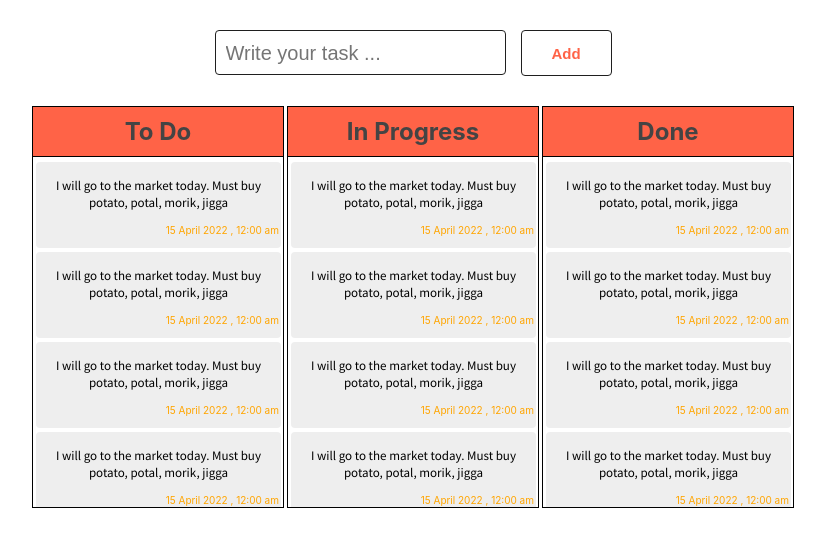
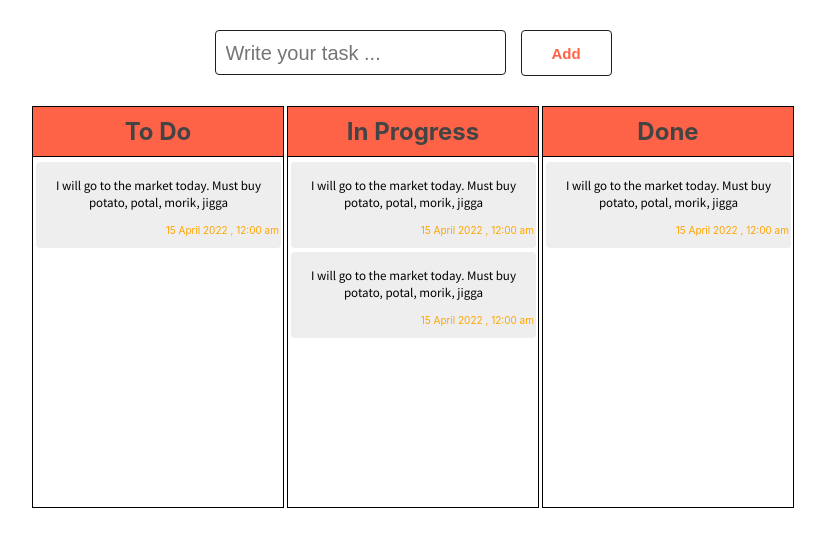
Before and after one commit to Mehedi4467/kanban-board-client, a React (Create React App) app: page / in a window 1280 px wide. Shown: the top 546 px of the page, without its empty margins (227-1052 px from the left). Built offline with nearby package versions, Linux system fonts and the light colour scheme.

Commit message:
created reuseable component

```diff
--- a/public/task.json
+++ b/public/task.json
@@ -3,24 +3,28 @@
     "_id": "631634bc010c5b89d0d1dd70",
     "task": "I will go to the market today. Must buy potato, potal, morik, jigga",
     "time": "15 April 2022 , 12:00 am",
-    "updateAt": "15 April 2022 , 12:00 pm"
+    "updateAt": "15 April 2022 , 12:00 pm",
+    "status": "new"
   },
   {
     "_id": "631634bc89cc493709433d28",
     "task": "I will go to the market today. Must buy potato, potal, morik, jigga",
     "time": "15 April 2022 , 12:00 am",
-    "updateAt": "15 April 2022 , 12:00 pm"
+    "updateAt": "15 April 2022 , 12:00 pm",
+    "status": "in-progress"
   },
   {
     "_id": "631634bcc99bbe41caf220ca",
     "task": "I will go to the market today. Must buy potato, potal, morik, jigga",
     "time": "15 April 2022 , 12:00 am",
-    "updateAt": "15 April 2022 , 12:00 pm"
+    "updateAt": "15 April 2022 , 12:00 pm",
+    "status": "in-progress"
   },
   {
     "_id": "631634bcdd546389862b27d4",
     "task": "I will go to the market today. Must buy potato, potal, morik, jigga",
     "time": "15 April 2022 , 12:00 am",
-    "updateAt": "15 April 2022 , 12:00 pm"
+    "updateAt": "15 April 2022 , 12:00 pm",
+    "status": "done"
   }
 ]
--- a/src/Components/Home/Home.js
+++ b/src/Components/Home/Home.js
@@ -1,26 +1,54 @@
 import React, { useEffect, useState } from 'react';
 import TaskInput from './TaskInput.js/TaskInput';
 import './Home.css';
-import ToDo from './ToDo/ToDo';
-import InProgress from './InProgress/InProgress';
-import TaskDone from './TaskDone/TaskDone';
+import TaskBoard from '../TaskBoard/TaskBoard';
+import TaskCard from '../TaskCard/TaskCard';
+
+
 const Home = () => {
     const [tasks, setTask] = useState([]);
+    const [progress, setProgress] = useState([]);
+    const [done, setDone] = useState([]);
     useEffect(() => {
         fetch('task.json')
             .then(res => res.json())
             .then(data => {
-                setTask(data);
+
+                if (data) {
+                    const inProgress = data.filter(x => x.status === 'in-progress');
+                    setProgress(inProgress);
+                }
+                if (data) {
+                    const dones = data.filter(x => x.status === 'done');
+                    setDone(dones);
+                }
+                if (data) {
+                    const tasks = data.filter(x => x.status === 'new');
+                    setTask(tasks);
+                }
             })
     }, [])
-    // console.log(task)
+    console.log(tasks)
     return (
         <div className='container'>
             <TaskInput></TaskInput>
+
+
             <div className='todo-section grid-container'>
-                <ToDo tasks={tasks}></ToDo>
-                <InProgress tasks={tasks}></InProgress>
-                <TaskDone tasks={tasks}></TaskDone>
+
+                <TaskBoard title={'To Do'} board_id='new'>
+                    <TaskCard tasks={tasks}></TaskCard>
+                </TaskBoard>
+
+
+                <TaskBoard title={'In Progress'} board_id='in-progress'>
+                    <TaskCard tasks={progress}></TaskCard>
+                </TaskBoard>
+
+
+                <TaskBoard title={'Done'} board_id='done'>
+                    <TaskCard tasks={done}></TaskCard>
+                </TaskBoard>
             </div>
         </div>
     );
--- a/src/Components/Home/InProgress/InProgress.js
+++ /dev/null
@@ -1,24 +0,0 @@
-import React from 'react';
-import '../Common.css';
-import { draggingOver, dragDropped, dragStarted } from '../../../utility/Drag_Drop';
-
-const InProgress = ({ tasks }) => {
-
-    return (
-        <section className='main-section' droppable='true' onDragOver={(e) => draggingOver(e)} onDrop={(e) => dragDropped(e)} >
-            <div className='title'>
-                <h2>In Progress</h2>
-            </div>
-            <div className='task-main-body' >
-                {
-                    tasks.map((task) => <div key={task._id} draggable onDragStart={(e) => dragStarted(e, task._id)} className='task'>
-                        <p className='task-text'>{task.task}</p>
-                        <p className='task-time'>{task.time}</p>
-                    </div>)
-                }
-            </div>
-        </section>
-    );
-};
-
-export default InProgress;
--- a/src/Components/Home/TaskDone/TaskDone.js
+++ /dev/null
@@ -1,22 +0,0 @@
-import React from 'react';
-import '../Common.css';
-import { draggingOver, dragDropped, dragStarted } from '../../../utility/Drag_Drop';
-const TaskDone = ({ tasks }) => {
-    return (
-        <section className='main-section' droppable='true' onDragOver={(e) => draggingOver(e)} onDrop={(e) => dragDropped(e)}>
-            <div className='title'>
-                <h2>Done</h2>
-            </div>
-            <div className='task-main-body' >
-                {
-                    tasks.map((task) => <div key={task._id} draggable onDragStart={(e) => dragStarted(e, task._id)} className='task'>
-                        <p className='task-text'>{task.task}</p>
-                        <p className='task-time'>{task.time}</p>
-                    </div>)
-                }
-            </div>
-        </section>
-    );
-};
-
-export default TaskDone;
--- a/src/Components/Home/ToDo/ToDo.js
+++ /dev/null
@@ -1,23 +0,0 @@
-import React from 'react';
-import '../Common.css';
-import { draggingOver, dragDropped, dragStarted } from '../../../utility/Drag_Drop';
-const ToDo = ({ tasks }) => {
-
-    return (
-        <section className='main-section' droppable='true' onDragOver={(e) => draggingOver(e)} onDrop={(e) => dragDropped(e)}>
-            <div className='title'>
-                <h2>To Do</h2>
-            </div>
-            <div className='task-main-body' >
-                {
-                    tasks.map((task) => <div key={task._id} draggable onDragStart={(e) => dragStarted(e, task._id)} className='task'>
-                        <p className='task-text'>{task.task}</p>
-                        <p className='task-time'>{task.time}</p>
-                    </div>)
-                }
-            </div>
-        </section>
-    );
-};
-
-export default ToDo;
--- /dev/null
+++ b/src/Components/TaskBoard/TaskBoard.js
@@ -0,0 +1,20 @@
+import React from 'react';
+import { draggingOver, dragDropped } from '../../utility/Drag_Drop';
+import '../Home/Common.css';
+const TaskBoard = (props) => {
+
+    return (
+        <section className='main-section'
+            droppable='true' onDragOver={(e) => draggingOver(e)}
+            onDrop={(e) => dragDropped(e, props.board_id)}
+        >
+
+            <div className='title'>
+                <h2>{props.title}</h2>
+            </div>
+            {props.children}
+        </section>
+    );
+};
+
+export default TaskBoard;
--- /dev/null
+++ b/src/Components/TaskCard/TaskCard.js
@@ -0,0 +1,18 @@
+import React from 'react';
+import { dragStarted } from '../../utility/Drag_Drop';
+import '../Home/Common.css';
+const TaskCard = ({ tasks }) => {
+
+    return (
+        <div className='task-main-body' >
+            {
+                tasks.map((task) => <div key={task._id} draggable onDragStart={(e) => dragStarted(e, task._id)} className='task'>
+                    <p className='task-text'>{task.task}</p>
+                    <p className='task-time'>{task.time}</p>
+                </div>)
+            }
+        </div>
+    );
+};
+
+export default TaskCard;
--- a/src/utility/Drag_Drop.js
+++ b/src/utility/Drag_Drop.js
@@ -3,16 +3,17 @@ const draggingOver = (e) => {
     console.log('dragging over Now');
 };
 
-const dragDropped = (e) => {
+const dragDropped = (e, id) => {
     console.log("you have drop");
     let transferToDoId = e.dataTransfer.getData('todoId');
-    console.log(transferToDoId);
+    console.log(id, transferToDoId);
+
 };
 
 const dragStarted = (e, id) => {
     console.log('drag has started');
     e.dataTransfer.setData("todoId", id);
-    console.log(id)
-}
+    console.log('hello', id)
+};
 
 export { draggingOver, dragDropped, dragStarted };
```
Also changed, not shown: src/Components/Home/InProgress/InProgress.css (deleted), src/Components/Home/TaskDone/TaskDone.css (deleted), src/Components/Home/ToDo/ToDo.css (deleted).
